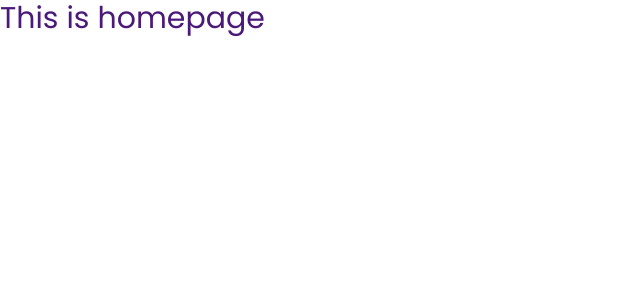
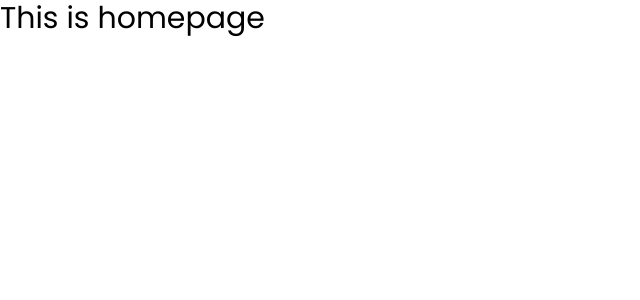
Before and after one commit to ErkiKadhafi/binar-final-project, a React (Create React App) app: page / in a window 1280 px wide. Shown: the top 300 px of the page, without its empty margins (0-640 px from the left). Built offline with nearby package versions, Linux system fonts and the light colour scheme.

Commit message:
assets colour

```diff
--- a/tailwind.config.js
+++ b/tailwind.config.js
@@ -7,7 +7,30 @@ module.exports = {
         extend: {
             colors: {
                 primary: {
-                    darkblue05: "#4B1979",
+                    purple05: "#4B1979",
+                    purple04: "#7126B5",
+                    purple03: "#A06ECE",
+                    purple02: "#D0B7E6",
+                    purple01: "#E2D4F0",
+
+                    cream05: "#AA9B87",
+                    cream04: "#D4C2A8",
+                    cream03: "#FFE9CA",
+                    cream02: "#FFF0DC",
+                    cream01: "#FFF8ED"
+
+                },
+                allert: {
+                    danger: "#FA2C5A",
+                    warning: "#F9CC00",
+                    succes: "#73CA5C"
+                },
+                neutral:{
+                    neutral05: "#151515",
+                    neutral04: "#3C3C3C",
+                    neutral03: "#8A8A8A",
+                    neutral02: "#D0D0D0",
+                    neutral01: "#FFFFFF"
                 },
             },
         },
```
